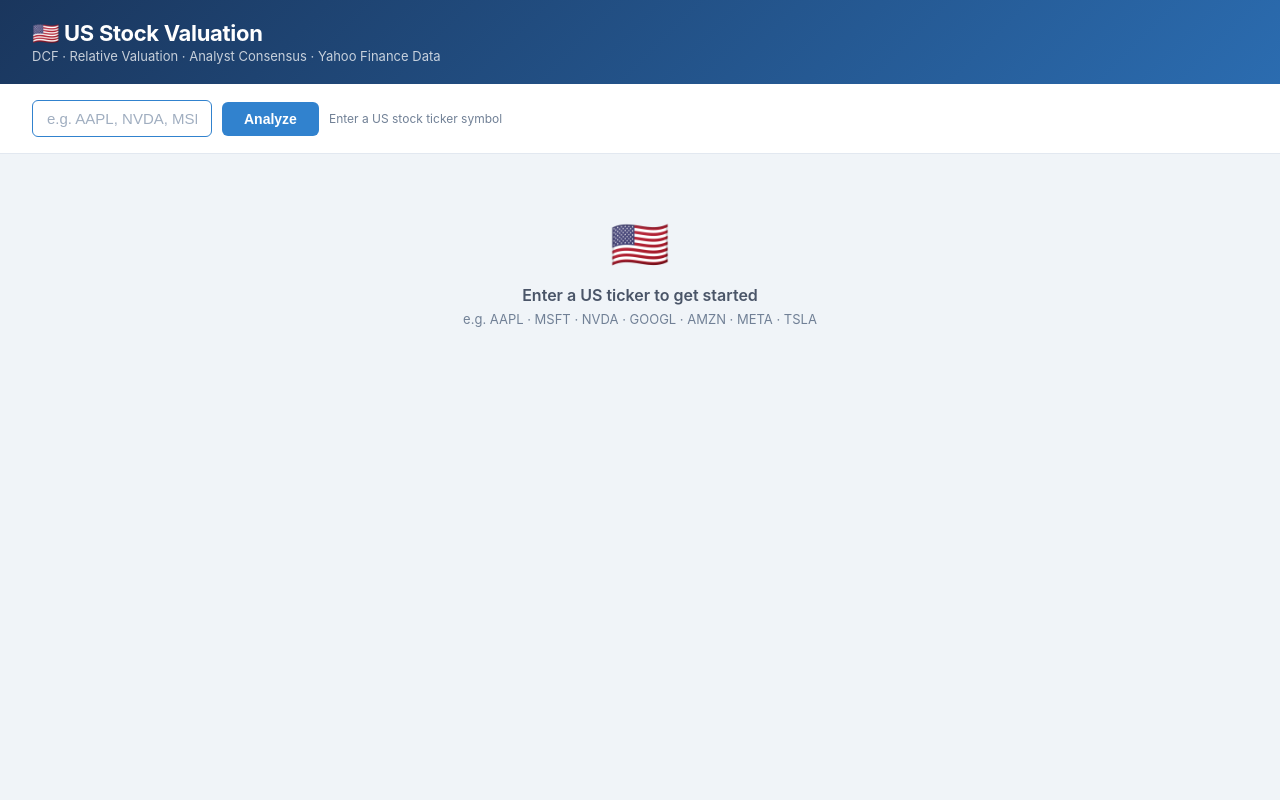
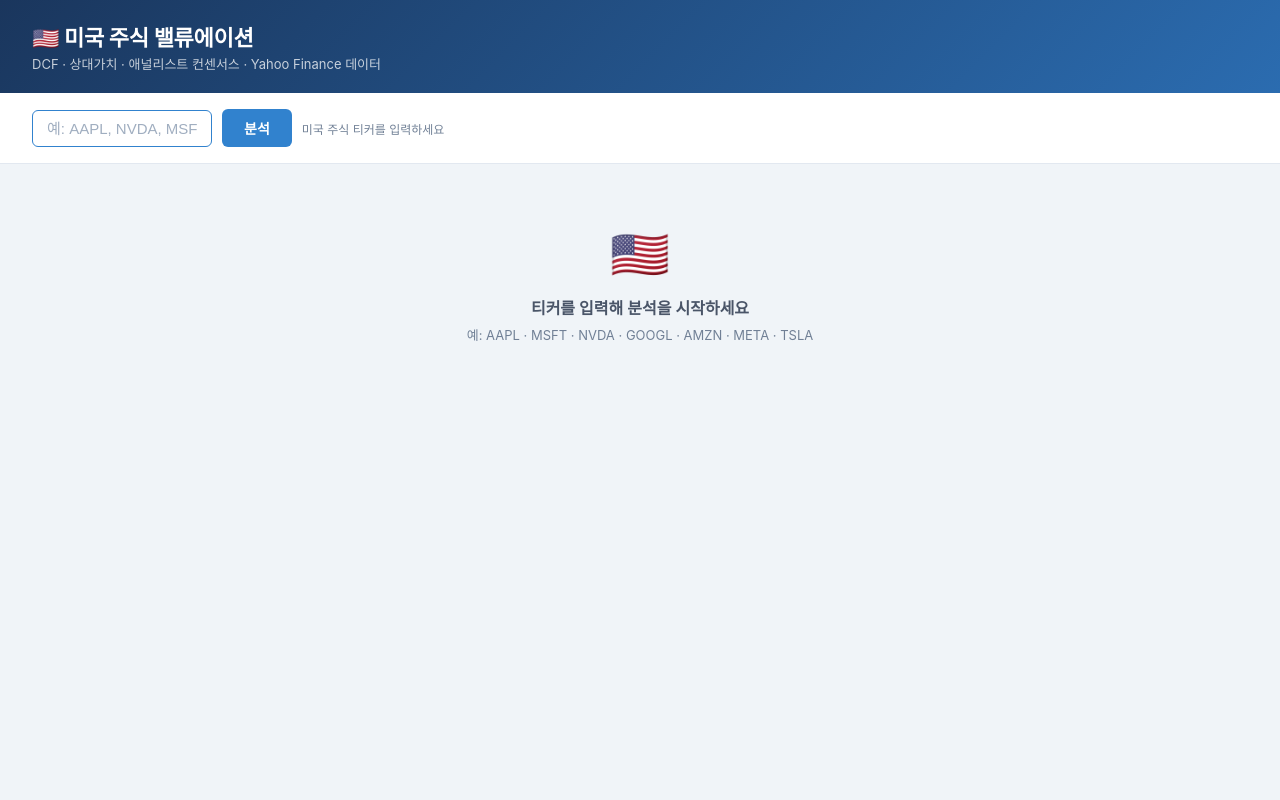
Before and after one commit to hihcjm/us-stock-web, a Flask app: page / in a window 1280 px wide. Run offline with Flask 3, Linux system fonts and the light colour scheme.

Commit message:
feat: translate UI to Korean
- 페이지 제목, 헤더, 검색 폼 한글화
- 주요 지표 KPI 라벨 한글화 (PER/PBR/PSR/베타/시가총액 등)
- 애널리스트 컨센서스 섹션 한글화 (목표주가/상승여력/EPS추정 등)
- 재무제표 섹션 한글화
- 상대가치 밴드 한글화 (저평가/적정/고평가 등급 포함)
- DCF 적정주가 섹션 한글화 (FCF 히스토리, 추정 테이블, 파라미터)

Co-Authored-By: Claude Sonnet 4.6 <noreply@anthropic.com>

```diff
--- a/templates/index.html
+++ b/templates/index.html
@@ -1,13 +1,13 @@
 <!DOCTYPE html>
-<html lang="en">
+<html lang="ko">
 <head>
 <meta charset="UTF-8">
 <meta name="viewport" content="width=device-width, initial-scale=1.0">
-<title>US Stock Valuation{% if result and not result.error %} — {{ result.ticker }}{% endif %}</title>
+<title>미국 주식 밸류에이션{% if result and not result.error %} — {{ result.ticker }}{% endif %}</title>
 <style>
   * { box-sizing: border-box; margin: 0; padding: 0; }
   body {
-    font-family: -apple-system, BlinkMacSystemFont, 'Segoe UI', sans-serif;
+    font-family: -apple-system, BlinkMacSystemFont, 'Segoe UI', 'Noto Sans KR', sans-serif;
     background: #f0f4f8;
     color: #1a202c;
     min-height: 100vh;
@@ -264,17 +264,17 @@
 
 <header class="site-header">
   <div>
-    <h1>🇺🇸 US Stock Valuation</h1>
-    <p>DCF · Relative Valuation · Analyst Consensus · Yahoo Finance Data</p>
+    <h1>🇺🇸 미국 주식 밸류에이션</h1>
+    <p>DCF · 상대가치 · 애널리스트 컨센서스 · Yahoo Finance 데이터</p>
   </div>
 </header>
 
 <div class="search-wrap">
   <form method="POST" style="display:flex;align-items:center;gap:10px;flex-wrap:wrap;">
     <input type="text" name="ticker" value="{{ ticker }}"
-           placeholder="e.g. AAPL, NVDA, MSFT" autocomplete="off" autofocus>
-    <button type="submit">Analyze</button>
-    <span class="hint">Enter a US stock ticker symbol</span>
+           placeholder="예: AAPL, NVDA, MSFT" autocomplete="off" autofocus>
+    <button type="submit">분석</button>
+    <span class="hint">미국 주식 티커를 입력하세요</span>
   </form>
 </div>
 
@@ -292,24 +292,24 @@
     <div class="price-block">
       <div class="price">{{ result.price }}</div>
       {% if result.w52_low and result.w52_high %}
-      <div class="w52">52W: ${{ result.w52_low }} – ${{ result.w52_high }}</div>
+      <div class="w52">52주 범위: ${{ result.w52_low }} – ${{ result.w52_high }}</div>
       {% endif %}
     </div>
   </div>
 
   {# ── KPI 카드 ── #}
   <div class="card">
-    <div class="card-header">📊 Key Metrics</div>
+    <div class="card-header">📊 주요 지표</div>
     <div class="kpi-grid">
       {% if result.est.trailing_pe %}
       <div class="kpi-item">
-        <div class="kpi-label">Trailing P/E</div>
+        <div class="kpi-label">PER (Trailing)</div>
         <div class="kpi-val">{{ result.est.trailing_pe | round(1) }}x</div>
       </div>
       {% endif %}
       {% if result.est.fwd_pe %}
       <div class="kpi-item">
-        <div class="kpi-label">Forward P/E</div>
+        <div class="kpi-label">PER (Forward)</div>
         <div class="kpi-val">{{ result.est.fwd_pe | round(1) }}x</div>
       </div>
       {% endif %}
@@ -321,19 +321,19 @@
       {% endif %}
       {% if result.est.psr_trailing %}
       <div class="kpi-item">
-        <div class="kpi-label">P/S</div>
+        <div class="kpi-label">PSR</div>
         <div class="kpi-val">{{ result.est.psr_trailing | round(1) }}x</div>
       </div>
       {% endif %}
       {% if result.beta %}
       <div class="kpi-item">
-        <div class="kpi-label">Beta</div>
+        <div class="kpi-label">베타</div>
         <div class="kpi-val">{{ result.beta }}</div>
       </div>
       {% endif %}
       {% if result.market_cap %}
       <div class="kpi-item">
-        <div class="kpi-label">Mkt Cap</div>
+        <div class="kpi-label">시가총액</div>
         <div class="kpi-val">${{ result.market_cap }}B</div>
       </div>
       {% endif %}
@@ -351,15 +351,15 @@
       {% endif %}
       {% if result.de_ratio %}
       <div class="kpi-item">
-        <div class="kpi-label">Debt/Equity</div>
+        <div class="kpi-label">부채비율</div>
         <div class="kpi-val">{{ result.de_ratio | round(1) }}%</div>
       </div>
       {% endif %}
       {% if result.div_yield %}
       <div class="kpi-item">
-        <div class="kpi-label">Div Yield</div>
+        <div class="kpi-label">배당수익률</div>
         <div class="kpi-val">{{ result.div_yield }}%</div>
-        {% if result.div_rate %}<div class="kpi-sub">${{ result.div_rate }}/yr</div>{% endif %}
+        {% if result.div_rate %}<div class="kpi-sub">${{ result.div_rate }}/년</div>{% endif %}
       </div>
       {% endif %}
     </div>
@@ -368,37 +368,37 @@
   {# ── 애널리스트 섹션 ── #}
   {% if result.est.target_mean or result.est.curr_yr_eps %}
   <div class="card">
-    <div class="card-header">🎯 Analyst Consensus</div>
+    <div class="card-header">🎯 애널리스트 컨센서스</div>
     <div class="analyst-grid">
 
       {# 목표가 #}
       {% if result.est.target_mean %}
       <div class="analyst-box">
-        <h4>Price Target ({{ result.est.n_analysts }} analysts)</h4>
+        <h4>목표주가 (애널리스트 {{ result.est.n_analysts }}명)</h4>
         <div class="tp-row">
-          <span class="label">Mean</span>
+          <span class="label">평균</span>
           <span class="value {% if result.est.target_mean > (result.est.price or 0) %}up{% else %}down{% endif %}">
             ${{ result.est.target_mean | round(2) }}
           </span>
         </div>
         {% if result.est.target_median %}
         <div class="tp-row">
-          <span class="label">Median</span>
+          <span class="label">중앙값</span>
           <span class="value">${{ result.est.target_median | round(2) }}</span>
         </div>
         {% endif %}
         <div class="tp-row">
-          <span class="label">High</span>
+          <span class="label">최고</span>
           <span class="value up">${{ result.est.target_high }}</span>
         </div>
         <div class="tp-row">
-          <span class="label">Low</span>
+          <span class="label">최저</span>
           <span class="value down">${{ result.est.target_low }}</span>
         </div>
         {% if result.est.price and result.est.target_mean %}
         {% set upside = ((result.est.target_mean - result.est.price) / result.est.price * 100) | round(1) %}
         <div class="tp-row" style="margin-top:8px; border-top:1px solid #e2e8f0; padding-top:6px;">
-          <span class="label">Upside (mean)</span>
+          <span class="label">상승여력 (평균)</span>
           <span class="value {% if upside > 0 %}up{% else %}down{% endif %}">{{ upside }}%</span>
         </div>
         {% endif %}
@@ -414,15 +414,15 @@
 
       {# EPS / Revenue 추정 #}
       <div class="analyst-box">
-        <h4>Earnings &amp; Revenue Estimates</h4>
+        <h4>EPS · 매출 추정치</h4>
         <table class="est-table">
           <thead>
-            <tr><th>Period</th><th>EPS Est.</th><th>Growth</th><th>Rev Est.</th></tr>
+            <tr><th>기간</th><th>EPS 추정</th><th>성장률</th><th>매출 추정</th></tr>
           </thead>
           <tbody>
             {% if result.est.curr_yr_eps %}
             <tr>
-              <td><span class="tag-curr">CY</span></td>
+              <td><span class="tag-curr">당기</span></td>
               <td>${{ result.est.curr_yr_eps | round(2) }}
                 {% if result.est.curr_yr_eps_low and result.est.curr_yr_eps_high %}
                 <span style="font-size:10px;color:#a0aec0;">
@@ -438,7 +438,7 @@
             {% endif %}
             {% if result.est.next_yr_eps %}
             <tr>
-              <td><span class="tag-next">+1Y</span></td>
+              <td><span class="tag-next">+1년</span></td>
               <td>${{ result.est.next_yr_eps | round(2) }}
                 {% if result.est.next_yr_eps_low and result.est.next_yr_eps_high %}
                 <span style="font-size:10px;color:#a0aec0;">
@@ -469,19 +469,19 @@
 
   {# ── 재무제표 히스토리 ── #}
   <div class="card">
-    <div class="card-header">📋 Annual Financials (Yahoo Finance)</div>
+    <div class="card-header">📋 연간 재무제표 (Yahoo Finance)</div>
     <div style="padding:12px 20px; overflow-x:auto;">
       {{ result.raw_table | safe }}
     </div>
     <p style="padding:6px 20px 12px; color:#a0aec0; font-size:11px;">
-      Units: Revenue / Income / CF in B$ (billions USD) · EPS / BPS in $ per share · Margins in %
+      단위: 매출·이익·현금흐름은 B$(십억 달러) · EPS·BPS는 달러/주 · 마진은 %
     </p>
   </div>
 
   {# ── 밸류에이션 밴드 ── #}
   {% if result.band %}
   <div class="card">
-    <div class="card-header">📈 Relative Valuation Bands (Historical Average ± σ)</div>
+    <div class="card-header">📈 상대가치 밴드 (과거 평균 ± 표준편차)</div>
     <div class="band-grid">
       {% for b in result.band %}
         {% if b.error %}
@@ -493,26 +493,35 @@
         <div class="band-card">
           <h3>{{ b.metric }}
             {% if b.fwd_val %}
-            <span style="font-size:12px;font-weight:400;color:#718096;"> Current: {{ b.fwd_val }}</span>
+            <span style="font-size:12px;font-weight:400;color:#718096;"> 현재: {{ b.fwd_val }}</span>
             {% endif %}
           </h3>
-          <div class="band-row"><span class="bk">Hist. Avg</span><span class="bv">{{ b.hist_avg }}</span></div>
-          <div class="band-row"><span class="bk">Hist. Std</span><span class="bv">± {{ b.hist_std }}</span></div>
+          <div class="band-row"><span class="bk">과거 평균</span><span class="bv">{{ b.hist_avg }}</span></div>
+          <div class="band-row"><span class="bk">표준편차</span><span class="bv">± {{ b.hist_std }}</span></div>
           <div class="band-row"><span class="bk">-2σ</span><span class="bv">{{ b.bands.m2s }}</span></div>
           <div class="band-row"><span class="bk">-1σ</span><span class="bv">{{ b.bands.m1s }}</span></div>
           <div class="band-row" style="font-weight:700;background:#f0f4f8;">
-            <span class="bk">Avg</span><span class="bv">{{ b.bands.avg }}</span>
+            <span class="bk">평균</span><span class="bv">{{ b.bands.avg }}</span>
           </div>
           <div class="band-row"><span class="bk">+1σ</span><span class="bv">{{ b.bands.p1s }}</span></div>
           <div class="band-row"><span class="bk">+2σ</span><span class="bv">{{ b.bands.p2s }}</span></div>
           {% if b.grade_fwd %}
           <div style="margin-top:8px;">
-            <span class="grade-chip grade-{{ b.grade_fwd | replace(' ', '-') }}">{{ b.grade_fwd }}</span>
+            {% set grade_ko_map = {
+              'Significantly Undervalued': '매우 저평가',
+              'Undervalued': '저평가',
+              'Fair': '적정',
+              'Overvalued': '고평가',
+              'Significantly Overvalued': '매우 고평가'
+            } %}
+            <span class="grade-chip grade-{{ b.grade_fwd | replace(' ', '-') }}">
+              {{ grade_ko_map[b.grade_fwd] if b.grade_fwd in grade_ko_map else b.grade_fwd }}
+            </span>
           </div>
           {% endif %}
           {% if b.theory_fwd %}
           <div class="theory-row">
-            Implied Price ({{ b.base_label }}): <strong>${{ b.theory_fwd }}</strong>
+            이론 주가 ({{ b.base_label }}): <strong>${{ b.theory_fwd }}</strong>
             {% if b.diff_pct_fwd %}
             <span class="{% if b.diff_pct_fwd[0] == '+' %}up{% else %}down{% endif %}">
               ({{ b.diff_pct_fwd }}%)
@@ -525,7 +534,7 @@
       {% endfor %}
     </div>
     <p style="padding:6px 20px 12px;color:#a0aec0;font-size:11px;">
-      Bands based on historical multiples using current stock price as basis. Negative-EPS years excluded.
+      과거 주가 배수 기준 밴드 (현재 주가 적용). 적자(EPS &lt; 0) 연도는 계산에서 제외됩니다.
     </p>
   </div>
   {% endif %}
@@ -533,7 +542,7 @@
   {# ── DCF ── #}
   {% if result.dcf %}
   <div class="card">
-    <div class="card-header">💰 DCF Valuation (FCF-based, 3-Year Projection)</div>
+    <div class="card-header">💰 DCF 적정주가 (잉여현금흐름 기반 · 3개년 추정)</div>
 
     {% if result.dcf.error %}
     <p style="padding:16px;color:#e53e3e;">{{ result.dcf.error }}</p>
@@ -542,22 +551,22 @@
     {# FCF 히스토리 #}
     {% if result.dcf.hist_fcf %}
     <div style="padding:12px 20px 4px; font-size:12px; color:#4a5568;">
-      <strong>Historical FCF</strong> (Operating CF − Capex, used for margin average)
-      &nbsp;|&nbsp; Shares: <strong>{{ result.dcf.shares }}B</strong>
+      <strong>과거 잉여현금흐름 (FCF)</strong> (영업활동CF − CAPEX · 마진 평균 산출에 사용)
+      &nbsp;|&nbsp; 발행주식수: <strong>{{ result.dcf.shares }}B주</strong>
       <div style="overflow-x:auto; margin-top:8px;">
         <table class="fcf-hist-table">
           <thead><tr>
-            <th style="text-align:left;">Year</th>
-            <th>Op CF (B$)</th>
-            <th>Capex (B$)</th>
+            <th style="text-align:left;">연도</th>
+            <th>영업활동CF (B$)</th>
+            <th>CAPEX (B$)</th>
             <th>FCF (B$)</th>
-            <th>FCF Margin</th>
-            <th>Source</th>
+            <th>FCF 마진</th>
+            <th>출처</th>
           </tr></thead>
           <tbody>
           {% for h in result.dcf.hist_fcf %}
           <tr class="{% if h.excluded %}excluded-row{% endif %}">
-            <td>{{ h.year }}{% if h.excluded %} <span style="color:#e53e3e;font-size:10px;">excluded</span>{% endif %}</td>
+            <td>{{ h.year }}{% if h.excluded %} <span style="color:#e53e3e;font-size:10px;">제외</span>{% endif %}</td>
             <td>{% if h.op_cf %}{{ h.op_cf }}{% else %}-{% endif %}</td>
             <td>{% if h.capex %}{{ h.capex }}{% else %}-{% endif %}</td>
             <td class="{% if h.fcf < 0 %}neg{% endif %}">{{ h.fcf }}</td>
@@ -582,29 +591,29 @@
         </thead>
         <tbody>
           <tr>
-            <td>Est. FCF (B$)</td>
+            <td>추정 FCF (B$)</td>
             {% for row in result.dcf.pv_fcfs %}<td>${{ row.fcf }}</td>{% endfor %}
           </tr>
           <tr>
-            <td>PV of FCF (B$)</td>
+            <td>FCF 현재가치 (B$)</td>
             {% for row in result.dcf.pv_fcfs %}<td>${{ row.pv }}</td>{% endfor %}
           </tr>
           <tr>
-            <td>PV of Terminal Value (B$)</td>
+            <td>터미널 밸류 현재가치 (B$)</td>
             {% for row in result.dcf.pv_fcfs %}<td>${{ row.pv_tv }}</td>{% endfor %}
           </tr>
           <tr>
-            <td>Total Intrinsic Value (B$)</td>
+            <td>기업 내재가치 합계 (B$)</td>
             {% for row in result.dcf.pv_fcfs %}<td>${{ row.total_pv }}</td>{% endfor %}
           </tr>
           <tr>
-            <td><strong>Fair Value / Share</strong></td>
+            <td><strong>주당 적정가치</strong></td>
             {% for row in result.dcf.pv_fcfs %}
             <td><span class="fair-val">{{ row.fair_value }}</span></td>
             {% endfor %}
           </tr>
           <tr>
-            <td>vs. Current Price</td>
+            <td>현재가 대비</td>
             {% for row in result.dcf.pv_fcfs %}
             <td>
               {% if row.diff %}
@@ -619,11 +628,11 @@
       </table>
     </div>
     <p style="padding:6px 20px 12px;color:#a0aec0;font-size:12px;">
-      Avg FCF Margin: {{ result.dcf.avg_fcf_margin }}% ·
-      Rev Growth (CAGR): {{ result.dcf.rev_growth }}% ·
-      Discount Rate: {{ result.dcf.r }}% (rf {{ result.dcf.rf }}% + β{{ result.dcf.beta }} × 5.5%) ·
-      Terminal Growth: {{ result.dcf.g_terminal }}%
-      &nbsp;|&nbsp; Negative-FCF years excluded from margin average
+      평균 FCF 마진: {{ result.dcf.avg_fcf_margin }}% ·
+      매출 성장률: {{ result.dcf.rev_growth }}% ·
+      할인율: {{ result.dcf.r }}% (무위험수익률 {{ result.dcf.rf }}% + β{{ result.dcf.beta }} × ERP 5.5%) ·
+      영구성장률: {{ result.dcf.g_terminal }}%
+      &nbsp;|&nbsp; FCF 음수 연도는 마진 평균 계산에서 제외
     </p>
     {% endif %}
   </div>
@@ -635,8 +644,8 @@
 {% if not result %}
 <div style="text-align:center;padding:60px 20px;color:#718096;">
   <div style="font-size:48px;">🇺🇸</div>
-  <p style="margin-top:12px;font-size:16px;font-weight:600;color:#4a5568;">Enter a US ticker to get started</p>
-  <p style="margin-top:6px;font-size:13px;">e.g. AAPL · MSFT · NVDA · GOOGL · AMZN · META · TSLA</p>
+  <p style="margin-top:12px;font-size:16px;font-weight:600;color:#4a5568;">티커를 입력해 분석을 시작하세요</p>
+  <p style="margin-top:6px;font-size:13px;">예: AAPL · MSFT · NVDA · GOOGL · AMZN · META · TSLA</p>
 </div>
 {% endif %}
 
```
